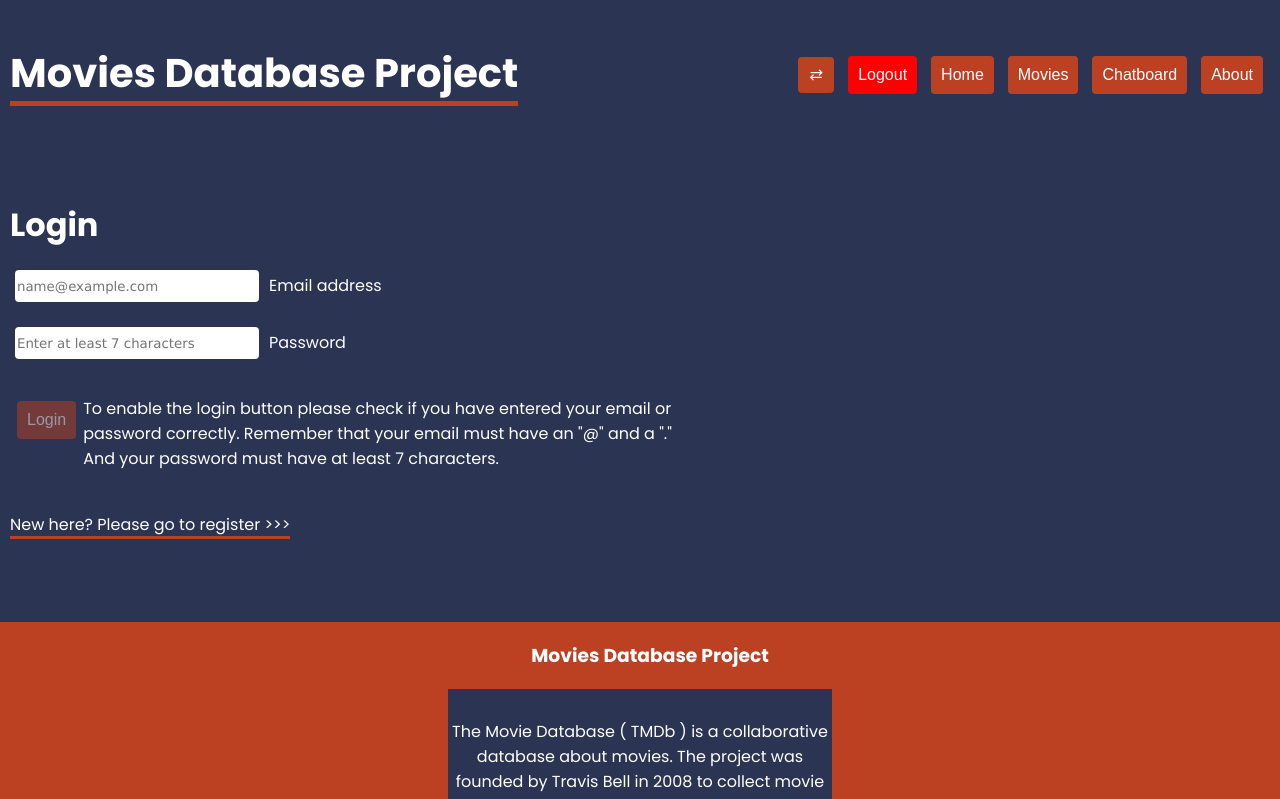
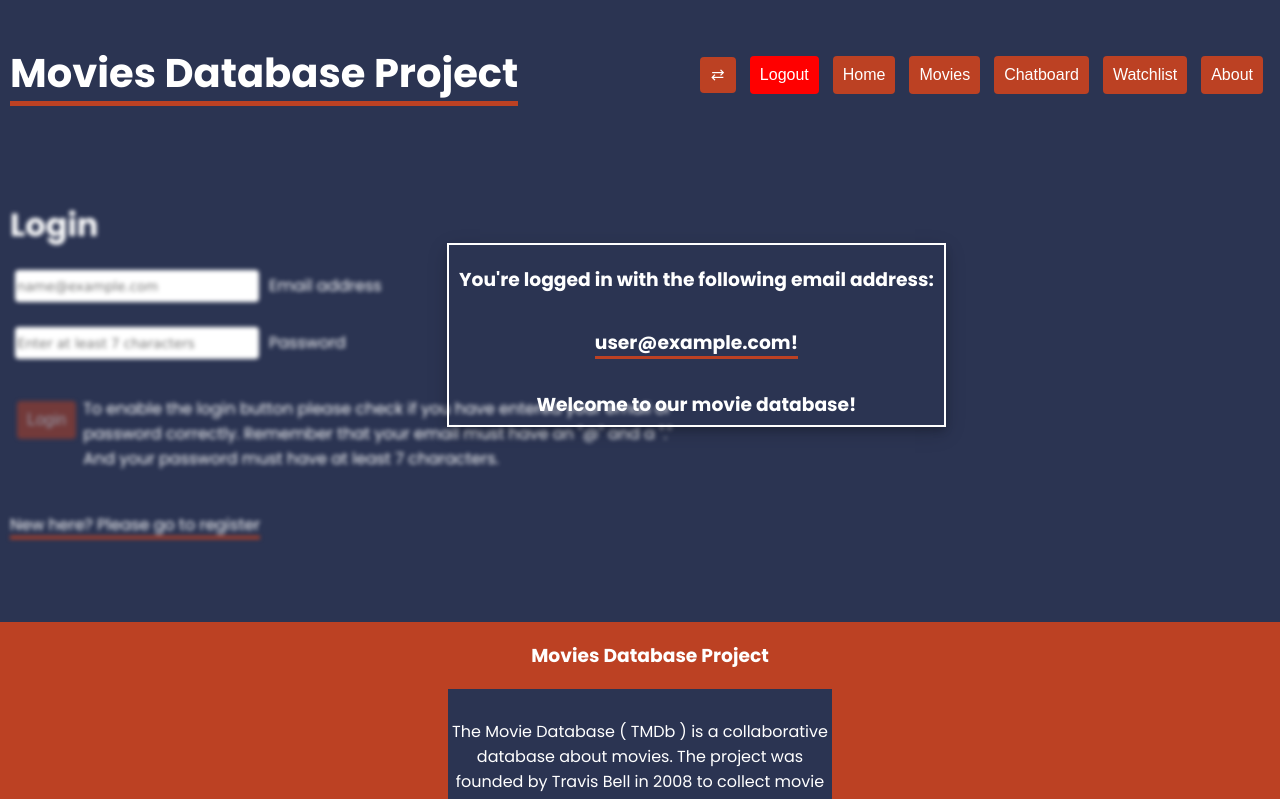
Before and after one commit to atakee72/movie-db, a React (Create React App) app: page /login in a window 1280 px wide. Shown: the top 799 px of the page. Built offline with nearby package versions, Linux system fonts and the light colour scheme; no server answers; sample sign-in values are in the browser's storage.

Commit message:
after the presentation

```diff
--- a/src/App.js
+++ b/src/App.js
@@ -19,6 +19,7 @@ import { useState } from "react";
 import { GlobalStyle } from './styles/Globalstyle.styles';
 import { app } from "./config/firebaseConfig";
 import Chat from "./pages/Chat";
+import WatchList from "./pages/WatchList";
 
 function App() {
   const [redTheme, setRedTheme] = useState(false);
@@ -48,7 +49,22 @@ function App() {
               <Routes>
                 <Route path="/" element={<Home />} />
                 <Route path="register" element={<Register />} />
-                <Route path="chat" element={<Chat />} />
+                <Route
+                  path="chat"
+                  element={
+                    <ProtectedRoute>
+                      <Chat />
+                    </ProtectedRoute>
+                  }
+                />
+                <Route
+                  path="watchList"
+                  element={
+                    <ProtectedRoute>
+                      <WatchList />
+                    </ProtectedRoute>
+                  }
+                />
                 <Route path="about" element={<About />} />
                 <Route path="login" element={<Login />} />
                 <Route
--- a/src/components/Filter.js
+++ b/src/components/Filter.js
@@ -11,7 +11,6 @@ function Filter() {
     setActiveGenre,
     activeGenre,
     fetchMovies,
-    filtered
   } = useContext(MoviesContext);
 
   useEffect(() => {
--- a/src/components/Navbar.js
+++ b/src/components/Navbar.js
@@ -60,6 +60,16 @@ function Navbar({ redTheme, setRedTheme }) {
           </Button>
         </NavLink>
       )}{" "}
+
+
+{user && (
+        <NavLink to="watchList">
+          <Button>
+            <span>Watchlist</span>
+          </Button>
+        </NavLink>
+      )}{" "}
+
       <NavLink to="about">
         <Button>
           <span>About</span>
--- a/src/pages/Chat.js
+++ b/src/pages/Chat.js
@@ -35,8 +35,10 @@ function Chat() {
       const msgs = [];
       querySnapshot.forEach((doc) => {
         msgs.push(doc.data());
+        console.log("doc.id", doc.id);
       });
       setMessages(msgs);
+      console.log("msgs", msgs);
     });
   };
 
@@ -52,7 +54,7 @@ function Chat() {
   };
   const handleDelete = async () => {
     try {
-      await deleteDoc(doc(db, "chat", documentId()));
+      await deleteDoc(doc(db, "chat", doc.id));
       alert("Document has been deleted successfully.");
     } catch (error) {
       alert("Document could not be deleted.");
@@ -77,9 +79,9 @@ function Chat() {
           messages.map((message, i) => {
             return (
               <div className="cardContainer" key={i}>
-                <p>{messages[i].author}</p>
-                <p>{messages[i].text}</p>
-                <p>{transformDate(messages[i].date?.seconds)}</p>
+                <p>{message.author}</p>
+                <p>{message.text}</p>
+                <p>{transformDate(message.date?.seconds)}</p>
                 <p>
                   <Button onClick={handleDelete}>Delete message</Button>
                 </p>
--- a/src/pages/Home.js
+++ b/src/pages/Home.js
@@ -11,13 +11,13 @@ function Home() {
   return (
     <div>
 
-      {user && (<h3>Welcome <span>{user?.email}</span>!!!</h3>)}
+      {user && (<><h3 className='welcoming'>Welcome! You are logged in with this email: </h3> {" "}<span>{user?.email}</span>!!!</>)}
 
 
       <h4>A Huge Database of Movies</h4>
       <p>
         The Movie Database ( TMDb ) is a collaborative database about movies .
-        The project was founded by Travis Bell in 2008 to collect movie posters
+        The project was <i>founded by Travis Bell in 2008 to collect movie posters</i>
         . The initial database was a donation from the free Open Media Database
         (omdb) project. TMDb is a competitor project to the commercial Internet
         Movie Database and can e.g. B. be used by the media center software Kodi
@@ -25,8 +25,8 @@ function Home() {
       </p>
       <p>
         In 2010, TMDb was sold to the Fan TV company, however, the site is still
-        managed by its founder. In mid-2020, the database contained 568,729
-        films and 1,752,577 people.
+        managed by its founder. In mid-2020, the database contained <i>568,729
+        films and 1,752,577 people</i>.
       </p>
       <p className="internalink">
         <Link to="movies">Find your favourite movies here!</Link>
--- a/src/pages/Login.js
+++ b/src/pages/Login.js
@@ -9,7 +9,7 @@ import { Link } from "react-router-dom";
 function Login() {
   const [email, setEmail] = useState("");
   const [password, setPassword] = useState("");
-  const { login } = useContext(AuthContext);
+  const { login, user } = useContext(AuthContext);
 
   const handleEmail = (e) => {
     const emailInput = e.target.value;
@@ -27,8 +27,35 @@ function Login() {
 
   return (
     <div>
-      <h1>Login</h1>
-      <div>
+      <h1 style={user && { filter: "blur(2px)" }}>Login</h1>
+      {user && (
+        <h3
+          className="animate"
+          style={{
+            position: "absolute",
+            left: "35%",
+            top: "225px",
+            right: "auto",
+            border: "1px solid white",
+            outline: "1px solid white",
+            boxShadow:
+              "0 4px 8px 0 rgba(0, 0, 0, 0.2), 0 6px 20px 0 rgba(0, 0, 0, 0.19)",
+            height: "20vh",
+            textAlign: "center",
+            verticalAlign: "middle",
+            padding: "10px",
+            lineHeight: "50px",
+            zIndex: "1",
+            filter: "unset"
+          }}
+        >
+          You're logged in with the following email address: <br />
+          <span style={{ lineHeight: "75px" }}>{user?.email}!</span> <br />
+          Welcome to our movie database!
+        </h3>
+      )}
+
+      <div style={user && { filter: "blur(2px)" }}>
         <>
           <FloatingLabel
             htmlFor="email"
@@ -84,22 +111,24 @@ function Login() {
             </p>
           </div>
         ) : (
-          <div
-            className="warning" /*style={{display: "flex", justifyContent: "flex-start", alignItems: "flex-start", marginTop:"10px"}}*/
-          >
+          <div className="warning">
             <Button className="disabledBtn" disabled>
               Login
             </Button>
             <p className="inlineP">
               {" "}
-              To enable the login button please check if you have entered your email or password correctly. Remember that your email must have an "@" and a "." And your password must have at least 7 characters.{" "}
+              To enable the login button please check if you have entered your
+              email or password correctly. Remember that your email must have an
+              "@" and a "." And your password must have at least 7 characters.{" "}
             </p>{" "}
             <br />
           </div>
         )}
       </div>
       <br />
-      <Link to="/register"><span>New here? Please go to register >>></span></Link>
+      <Link to="/register">
+        <span style={user && { filter: "blur(2px)" }}>New here? Please go to register</span>
+      </Link>
     </div>
   );
 }
--- a/src/pages/Movie.js
+++ b/src/pages/Movie.js
@@ -57,7 +57,7 @@ console.log('location', location)                   //how to use it to get to th
           </div>
         </div>
       )}
-      <Link to={`${parseInt(index) + 1}`}>
+      <Link to={`location.state.nextMovie`}>
         <span>Next Movie</span>
       </Link>
       <br /> <br />
--- a/src/pages/Movies.js
+++ b/src/pages/Movies.js
@@ -4,9 +4,43 @@ import Search from "../components/SearchBar";
 import transformTitle from "../utils/transformTitle";
 import { useContext } from "react";
 import { MoviesContext } from "../store/MoviesContext";
+import { Button } from "../styles/Button.styles";
+import { useState } from "react";
+import { useEffect } from "react";
+import {
+  arrayUnion,
+  collection,
+  doc,
+  setDoc,
+  updateDoc,
+} from "firebase/firestore";
+import { AuthContext } from "../store/AuthContext";
+import { db } from "../config/firebaseConfig";
 
 function Movies() {
   const { loading, filtered } = useContext(MoviesContext);
+  const { user } = useContext(AuthContext);
+  const [listCounter, setListCounter] = useState(0);
+
+  const watchList = [];
+  const handleAddings = async (item) => {
+    console.log("button clicked");
+    // if (!watchList.includes(item)) {
+    //   watchList.push(item);
+    // }
+    // console.log("watchList :>> ", watchList);
+    // console.log(watchList.length);
+    const docRef = await updateDoc(doc(db, "watchLists", "test@test.com"), {
+      movies: arrayUnion(item.original_title),
+    });
+    // console.log("Document written with ID: ", docRef.id);
+    console.log("element saved to watchlist");
+  };
+
+  // useEffect(() => {
+  //   setListCounter(watchList.length);
+  //   console.log("listCounter", listCounter);
+  //   }, [handleAddings()])
 
   return (
     <div /*className={`${theme === "primary" ? "primary" : ""}`}*/>
@@ -20,7 +54,9 @@ function Movies() {
       </div>
 
       {loading && <div className="loading">Loading...</div>}
-
+      <p className="addedMovie">
+        You have added ımovies to your personal watchlist!
+      </p>
       {filtered?.length > 0 ? (
         !loading && (
           <div className="popular-movies">
@@ -49,9 +85,7 @@ function Movies() {
                     "_" +
                     (i + 1)
                   }
-                  state={{
-                    nextMovie: "filtered[i + 1].id"
-                  }}
+                  state={{ nextMovie: "sdfsadf" }}
                 >
                   <img
                     className="poster"
@@ -61,6 +95,12 @@ function Movies() {
                     alt="movie poster"
                   />
                 </Link>
+                <Button
+                  onClick={() => handleAddings(movie)}
+                  style={{ position: "relative", bottom: "18%" }}
+                >
+                  +
+                </Button>
               </div>
             ))}
           </div>
--- /dev/null
+++ b/src/pages/WatchList.js
@@ -0,0 +1,9 @@
+import React from 'react'
+
+function WatchList() {
+  return (
+    <div>WatchList</div>
+  )
+}
+
+export default WatchList
--- a/src/store/MoviesContext.js
+++ b/src/store/MoviesContext.js
@@ -1,9 +1,10 @@
-import { createContext } from "react";
+import { createContext, useState } from "react";
 import useFetch from "../hooks/useFetch";
 
 export const MoviesContext = createContext();
 export const MoviesContextProvider = (props) => {
   console.log("props", props);
+  const [watchList, setWatchList] = useState(null)
 
   const url =
     "https://api.themoviedb.org/3/movie/popular?api_key=b6bd7a2558c1deb52558f3b6755682f6&language=en";
--- a/src/styles/Globalstyle.styles.js
+++ b/src/styles/Globalstyle.styles.js
@@ -27,6 +27,18 @@ nav h1 {
       props.theme.colors.secondary ? props.theme.colors.secondary : "#bc4123"};
   }
 
+.welcoming {
+  color: ${(props) =>
+    props.theme.colors.secondary ? props.theme.colors.secondary : "#bc4123"};
+  display: inline-block
+}
+
+.addedMovie {
+  color: ${(props) =>
+    props.theme.colors.secondary ? props.theme.colors.secondary : "#bc4123"};
+    text-align: center
+}
+
 .active {
     background-color: ${(props) =>
       props.theme.colors.secondary ? props.theme.colors.secondary : "#bc4123"};
@@ -54,6 +66,11 @@ a {
     display: inline-block;
   }
 
+  i {
+  letter-spacing: 2px;
+  border-bottom: 1px dashed;
+  }
+
   .imgAsLink {
     display: inline-block;
     opacity: 0.80;
@@ -71,7 +88,7 @@ a {
  }
 
 .cardContainer {
-  box-shadow: 0 4px 8px 0 rgba(0, 0, 0, 0.2), 0 6px 20px 0 rgba(0, 0, 0, 0.19);
+box-shadow: 0 4px 8px 0 rgba(0, 0, 0, 0.2), 0 6px 20px 0 rgba(0, 0, 0, 0.19);
   background-color: white;
   color: black;
   padding: 5px;
@@ -82,6 +99,18 @@ a {
   display: flex;
   flex-flow: column wrap;
   justify-content: center;
+}
+
+.animate {
+  animation-duration: 0.5s;
+  animation-name: animate-fade;
+  animation-delay: 0.5s;
+  animation-fill-mode: backwards;
+}
+
+@keyframes animate-fade {
+  0% { opacity: 0; }
+  100% { opacity: 1; }
 }
 
 ::-webkit-scrollbar {
```
Also changed, not shown: src/utils/transformTitle.js (line endings or trailing spaces).
